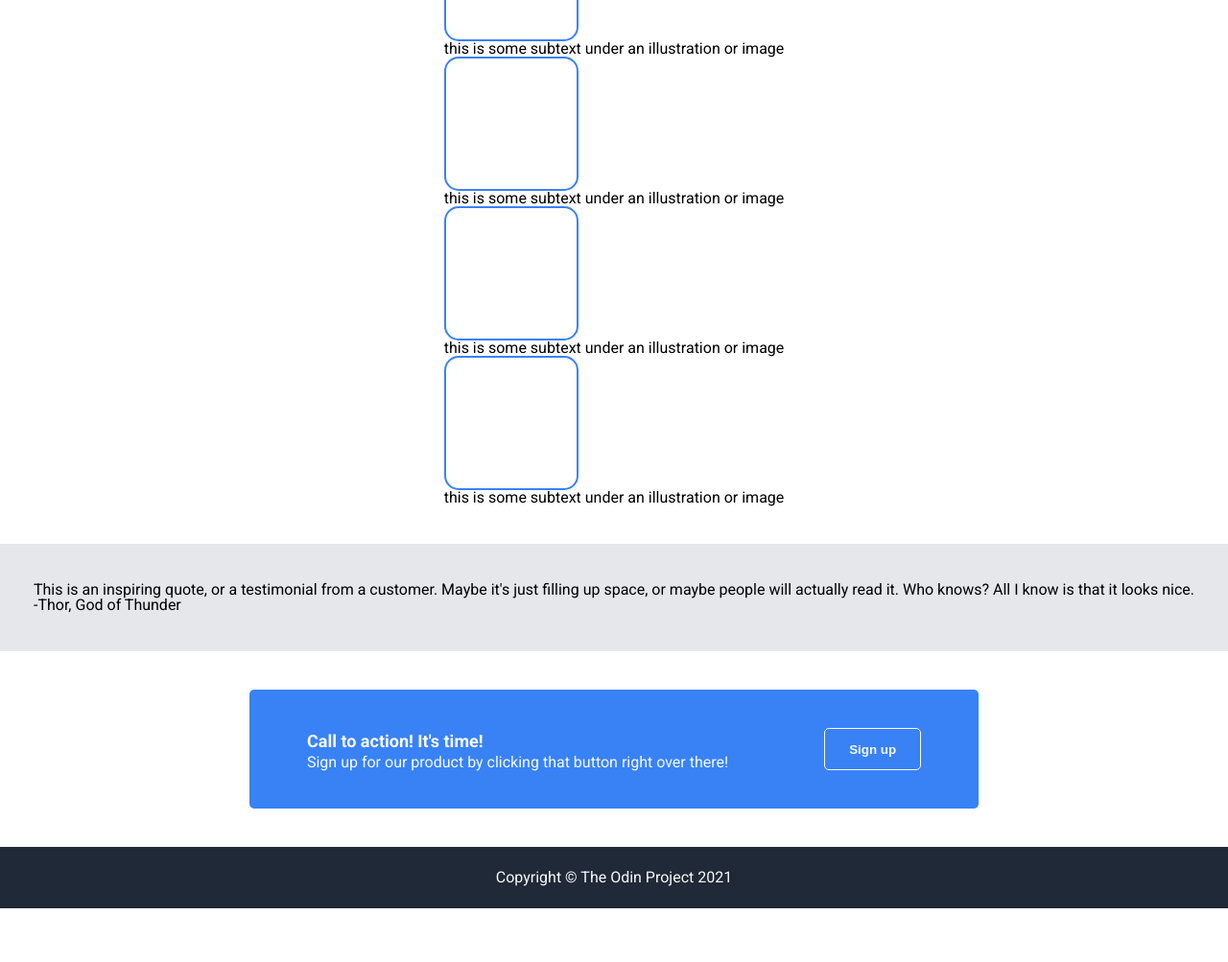
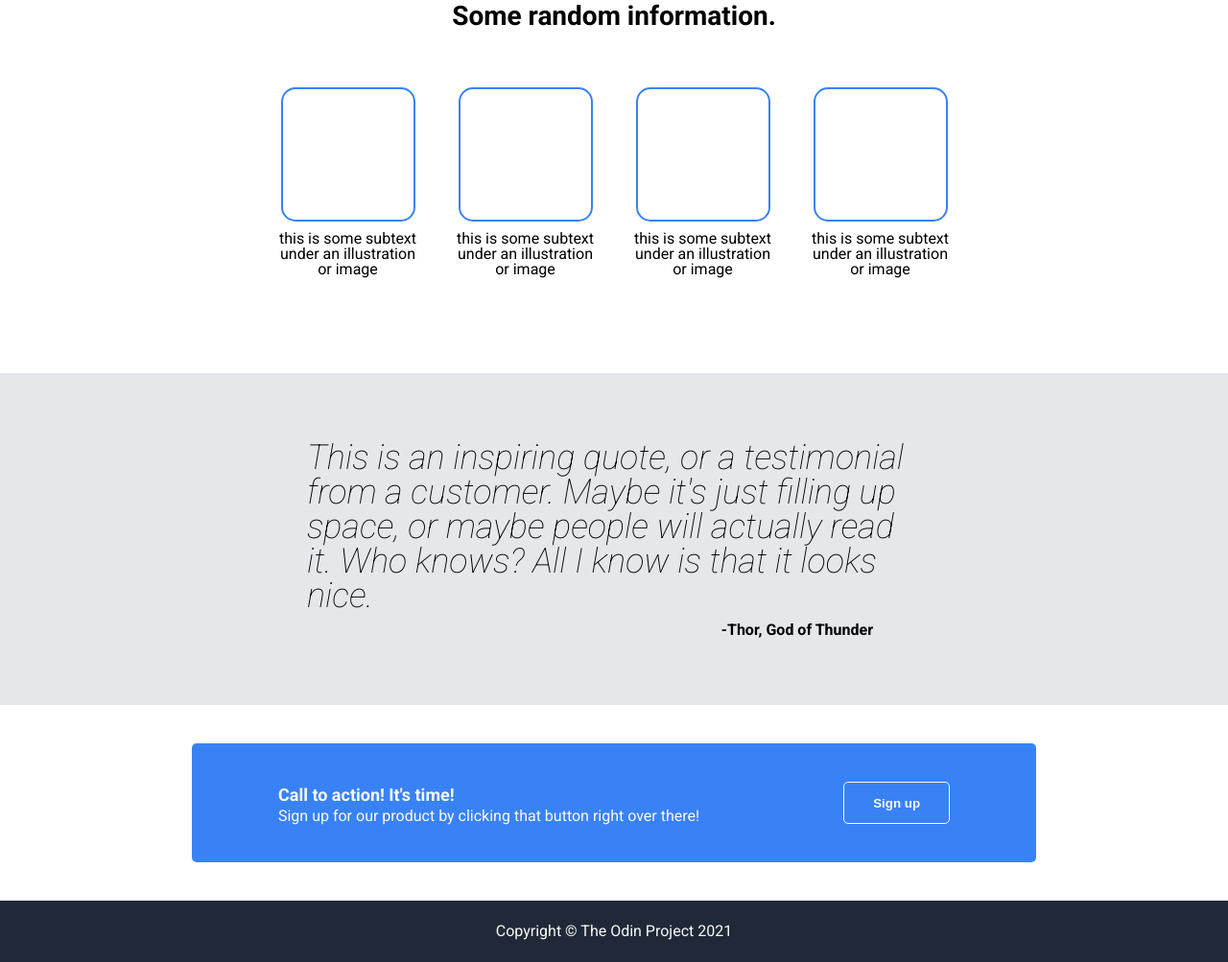
Before and after one commit to UnholyCow/odin-landing-page, a website: page index.html in a window 1280 px wide. Shown: the part 604-1607 px from the top of the page at 96% size. Before the commit the page ends 1551 px from the top, so only its background shows below. Drawn offline with Linux system fonts and the light colour scheme.

Commit message:
Final changes to match reference

```diff
--- a/index.html
+++ b/index.html
@@ -33,7 +33,7 @@
 
 	<div class="container col">
 		<h2>Some random information.</h2>
-		<div>
+		<div class="container">
 			<div class="card">
 				<div class="photo"></div>
 				<p>this is some subtext under an illustration or image</p>
--- a/scss/style.scss
+++ b/scss/style.scss
@@ -16,6 +16,7 @@ header {
 	display: flex;
 	justify-content: space-around;
 	align-items: center;
+	padding: 1.5rem 13%;
 }
 
 footer {
@@ -82,7 +83,7 @@ button {
 	justify-content: space-around;
 	padding: 40px 0;
 	gap: 50px;
-	max-width: 70%;
+	max-width: 50%;
 }
 
 .left-block,
@@ -111,6 +112,14 @@ button {
 .card {
 	display: flex;
 	flex-direction: column;
+	max-width: 145px;
+	align-items: center;
+	margin: 20px;
+	gap: 10px;
+
+	& p {
+		text-align: center;
+	}
 }
 
 .photo {
@@ -125,9 +134,9 @@ button {
 	justify-content: space-between;
 	background-color: #3882f6;
 	color: #f9faf8;
-	padding: 40px 60px;
+	padding: 40px 90px;
 	border-radius: 5px;
-	gap: 100px;
+	gap: 150px;
 
 	h3 {
 		font-size: 18px;
@@ -137,5 +146,23 @@ button {
 
 	button {
 		border: 1px #f9faf8 solid;
+		padding: 0 30px;
 	}
 }
+
+.quote {
+	margin: 30px 0;
+	max-width: 50%;
+
+	p {
+		font-size: 36px;
+		font-style: italic;
+	}
+
+	span {
+		display: block;
+		text-align: right;
+		font-weight: 700;
+		margin: 10px 50px 0 0;
+	}
+}
```
Also changed, not shown: css/style.css.
